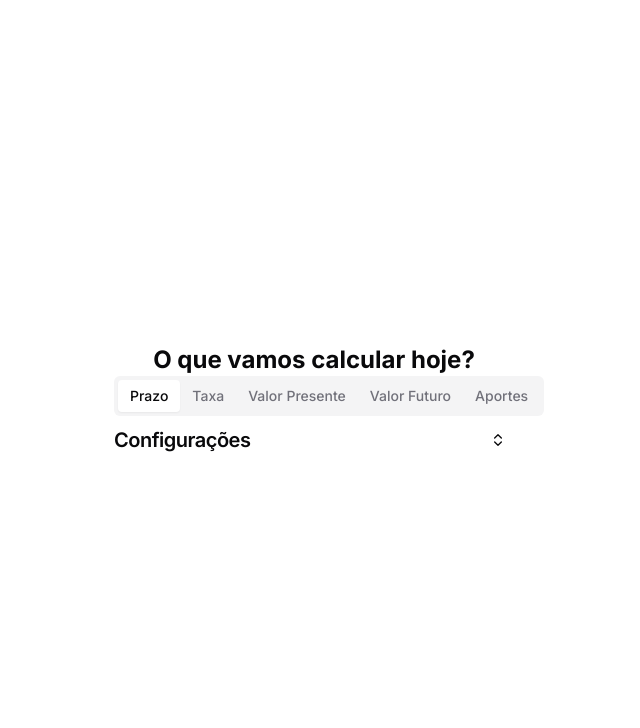
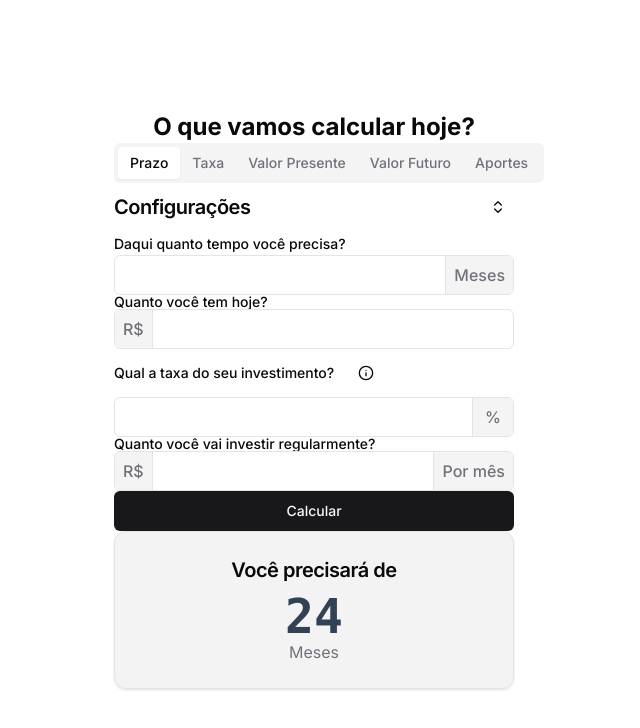
Before and after one commit to rcnald/finance-calc, a Next.js app: page / in a window 1280 px wide. Shown: the top 728 px of the page, without its empty margins (326-966 px from the left). Built offline with nearby package versions, Linux system fonts and the light colour scheme.

Commit message:
feat: add calc form

```diff
--- a/package.json
+++ b/package.json
@@ -18,6 +18,7 @@
     "@radix-ui/react-separator": "^1.1.0",
     "@radix-ui/react-slot": "^1.1.0",
     "@radix-ui/react-tabs": "^1.1.0",
+    "@radix-ui/react-tooltip": "^1.1.2",
     "class-variance-authority": "^0.7.0",
     "clsx": "^2.1.1",
     "lucide-react": "^0.403.0",
--- a/src/app/layout.tsx
+++ b/src/app/layout.tsx
@@ -3,6 +3,7 @@ import './globals.css'
 import type { Metadata } from 'next'
 import { Inter as FontSans } from 'next/font/google'
 
+import { TooltipProvider } from '@/components/ui/tooltip'
 import { cn } from '@/lib/utils'
 
 const fontSans = FontSans({
@@ -28,7 +29,9 @@ export default function RootLayout({
           fontSans.variable,
         )}
       >
-        {children}
+        <TooltipProvider delayDuration={0} skipDelayDuration={0}>
+          {children}
+        </TooltipProvider>
       </body>
     </html>
   )
--- a/src/app/page.tsx
+++ b/src/app/page.tsx
@@ -1,4 +1,6 @@
+import { Box } from '@/components/ui/box'
 import { CalcConfig } from '@/components/ui/calc-config'
+import { CalcForm } from '@/components/ui/calc-form'
 import { Tabs, TabsContent, TabsList, TabsTrigger } from '@/components/ui/tabs'
 
 export default function Page() {
@@ -19,6 +21,17 @@ export default function Page() {
             </TabsList>
             <TabsContent value="period">
               <CalcConfig />
+              <CalcForm />
+
+              <Box className="flex flex-col items-center justify-center">
+                <h2 className="mb-2 scroll-m-20 text-xl font-semibold tracking-tight">
+                  Você precisará de
+                </h2>
+                <strong className="font-mono text-5xl text-slate-700">
+                  24
+                </strong>
+                <span className="text-muted-foreground">Meses</span>
+              </Box>
             </TabsContent>
           </Tabs>
         </section>
--- /dev/null
+++ b/src/components/ui/box.tsx
@@ -0,0 +1,16 @@
+import { ComponentProps } from 'react'
+
+import { cn } from '@/lib/utils'
+
+export interface BoxProps extends ComponentProps<'div'> {}
+
+export function Box({ className, children, ...props }: BoxProps) {
+  return (
+    <div
+      className={cn('rounded-xl border bg-primary/5 p-6 shadow', className)}
+      {...props}
+    >
+      {children}
+    </div>
+  )
+}
--- a/src/components/ui/calc-config/index.tsx
+++ b/src/components/ui/calc-config/index.tsx
@@ -41,8 +41,7 @@ export function CalcConfig({ ...props }: CalcConfigProps) {
         </CollapsibleTrigger>
       </div>
 
-      <CollapsibleContent>
-        <div className="flex flex-wrap items-end gap-2">
+      <CollapsibleContent className="flex flex-wrap items-end gap-2">
         <div className="flex flex-col gap-1">
           <Label
             htmlFor="fee"
@@ -101,9 +100,7 @@ export function CalcConfig({ ...props }: CalcConfigProps) {
         </div>
 
         <div>
-            <Label className="ml-1 text-sm font-medium leading-none">
-              Cupom
-            </Label>
+          <Label className="ml-1 text-sm font-medium leading-none">Cupom</Label>
           <div className="flex h-fit w-fit items-center gap-2 rounded-md border border-input bg-background px-3 py-1">
             <Checkbox id="cupom" />
             <Label htmlFor="cupom" className="text-muted-foreground">
@@ -123,7 +120,6 @@ export function CalcConfig({ ...props }: CalcConfigProps) {
             </Label>
           </div>
         </div>
-        </div>
       </CollapsibleContent>
     </Collapsible>
   )
--- /dev/null
+++ b/src/components/ui/calc-form.tsx
@@ -0,0 +1,52 @@
+import { Info } from 'lucide-react'
+
+import { Button } from './button'
+import { Input, InputUnit } from './input'
+import { Label } from './label'
+import { Tooltip, TooltipContent, TooltipTrigger } from './tooltip'
+
+export interface CalcFormProps {}
+
+export function CalcForm({ ...props }: CalcFormProps) {
+  return (
+    <div {...props}>
+      <Label>Daqui quanto tempo você precisa?</Label>
+      <Input className="font-semibold">
+        <InputUnit>Meses</InputUnit>
+      </Input>
+      <div className="flex items-center gap-2">
+        <Label>Quanto você tem hoje?</Label>
+      </div>
+      <Input className="pl-12 font-semibold">
+        <InputUnit corner="left">R$</InputUnit>
+      </Input>
+      <div className="flex items-center gap-2">
+        <Label>Qual a taxa do seu investimento?</Label>
+        <Tooltip>
+          <TooltipTrigger asChild>
+            <Button variant="ghost" className="h-fit p-4">
+              <Info size={16} />
+            </Button>
+          </TooltipTrigger>
+          <TooltipContent>
+            <p>
+              Índice de referencia -{' '}
+              <span className="font-mono font-medium">CDI</span>
+            </p>
+          </TooltipContent>
+        </Tooltip>
+      </div>
+      <Input className="font-semibold">
+        <InputUnit className="px-3">%</InputUnit>
+      </Input>
+      <div className="flex items-center gap-2">
+        <Label>Quanto você vai investir regularmente?</Label>
+      </div>
+      <Input className="pl-12 font-semibold">
+        <InputUnit corner="left">R$</InputUnit>
+        <InputUnit corner="right">Por mês</InputUnit>
+      </Input>
+      <Button className="w-full">Calcular</Button>
+    </div>
+  )
+}
--- a/src/components/ui/input.tsx
+++ b/src/components/ui/input.tsx
@@ -1,25 +1,58 @@
-import * as React from "react"
+import * as React from 'react'
 
-import { cn } from "@/lib/utils"
+import { cn } from '@/lib/utils'
 
 export interface InputProps
   extends React.InputHTMLAttributes<HTMLInputElement> {}
 
 const Input = React.forwardRef<HTMLInputElement, InputProps>(
-  ({ className, type, ...props }, ref) => {
+  ({ className, id, type, children, ...props }, ref) => {
+    const a11yId = React.useId()
+
     return (
-      <input
-        type={type}
+      <label
+        htmlFor={id || a11yId}
         className={cn(
-          "flex h-10 w-full rounded-md border border-input bg-background px-3 py-2 text-sm ring-offset-background file:border-0 file:bg-transparent file:text-sm file:font-medium placeholder:text-muted-foreground focus-visible:outline-none focus-visible:ring-2 focus-visible:ring-ring focus-visible:ring-offset-2 disabled:cursor-not-allowed disabled:opacity-50",
-          className
+          'relative flex h-10 w-full overflow-hidden rounded-md border border-input bg-background px-3 py-2 ring-offset-background focus-within:outline-none focus-within:ring-2 focus-within:ring-ring focus-within:ring-offset-2 has-[input[disabled]]:cursor-not-allowed has-[input[disabled]]:opacity-50',
+          className,
         )}
+      >
+        <input
+          type={type}
+          ref={ref}
+          id={id || a11yId}
+          className="appearance-none text-sm file:border-0 file:bg-transparent file:text-sm file:font-medium placeholder:text-muted-foreground focus-visible:outline-none disabled:cursor-not-allowed disabled:opacity-50 [&::-webkit-inner-spin-button]:appearance-none"
+          {...props}
+        />
+        {children}
+      </label>
+    )
+  },
+)
+Input.displayName = 'Input'
+
+export interface InputUnitProps
+  extends React.InputHTMLAttributes<HTMLInputElement> {
+  corner?: 'right' | 'left'
+}
+
+const InputUnit = React.forwardRef<HTMLSpanElement, InputUnitProps>(
+  ({ corner = 'right', className, children, ...props }, ref) => {
+    return (
+      <span
         ref={ref}
+        className={cn(
+          'absolute right-0 top-0 flex h-full items-center justify-center border-l border-input bg-muted px-2 font-medium text-muted-foreground',
+          { 'left-0 right-auto border-l-0 border-r': corner === 'left' },
+          className,
+        )}
         {...props}
-      />
+      >
+        {children}
+      </span>
     )
-  }
+  },
 )
-Input.displayName = "Input"
+InputUnit.displayName = 'InputUnit'
 
-export { Input }
+export { Input, InputUnit }
--- /dev/null
+++ b/src/components/ui/tooltip.tsx
@@ -0,0 +1,30 @@
+'use client'
+
+import * as TooltipPrimitive from '@radix-ui/react-tooltip'
+import * as React from 'react'
+
+import { cn } from '@/lib/utils'
+
+const TooltipProvider = TooltipPrimitive.Provider
+
+const Tooltip = TooltipPrimitive.Root
+
+const TooltipTrigger = TooltipPrimitive.Trigger
+
+const TooltipContent = React.forwardRef<
+  React.ElementRef<typeof TooltipPrimitive.Content>,
+  React.ComponentPropsWithoutRef<typeof TooltipPrimitive.Content>
+>(({ className, sideOffset = 4, ...props }, ref) => (
+  <TooltipPrimitive.Content
+    ref={ref}
+    sideOffset={sideOffset}
+    className={cn(
+      'z-50 overflow-hidden rounded-md border bg-popover px-3 py-1.5 text-sm text-popover-foreground shadow-md animate-in fade-in-0 zoom-in-95 data-[state=closed]:animate-out data-[state=closed]:fade-out-0 data-[state=closed]:zoom-out-95 data-[side=bottom]:slide-in-from-top-2 data-[side=left]:slide-in-from-right-2 data-[side=right]:slide-in-from-left-2 data-[side=top]:slide-in-from-bottom-2',
+      className,
+    )}
+    {...props}
+  />
+))
+TooltipContent.displayName = TooltipPrimitive.Content.displayName
+
+export { Tooltip, TooltipTrigger, TooltipContent, TooltipProvider }
```
Also changed, not shown: 1 other file (tests, documents, lock files or other folders). Lines whose indentation alone changed are shown as unchanged.
